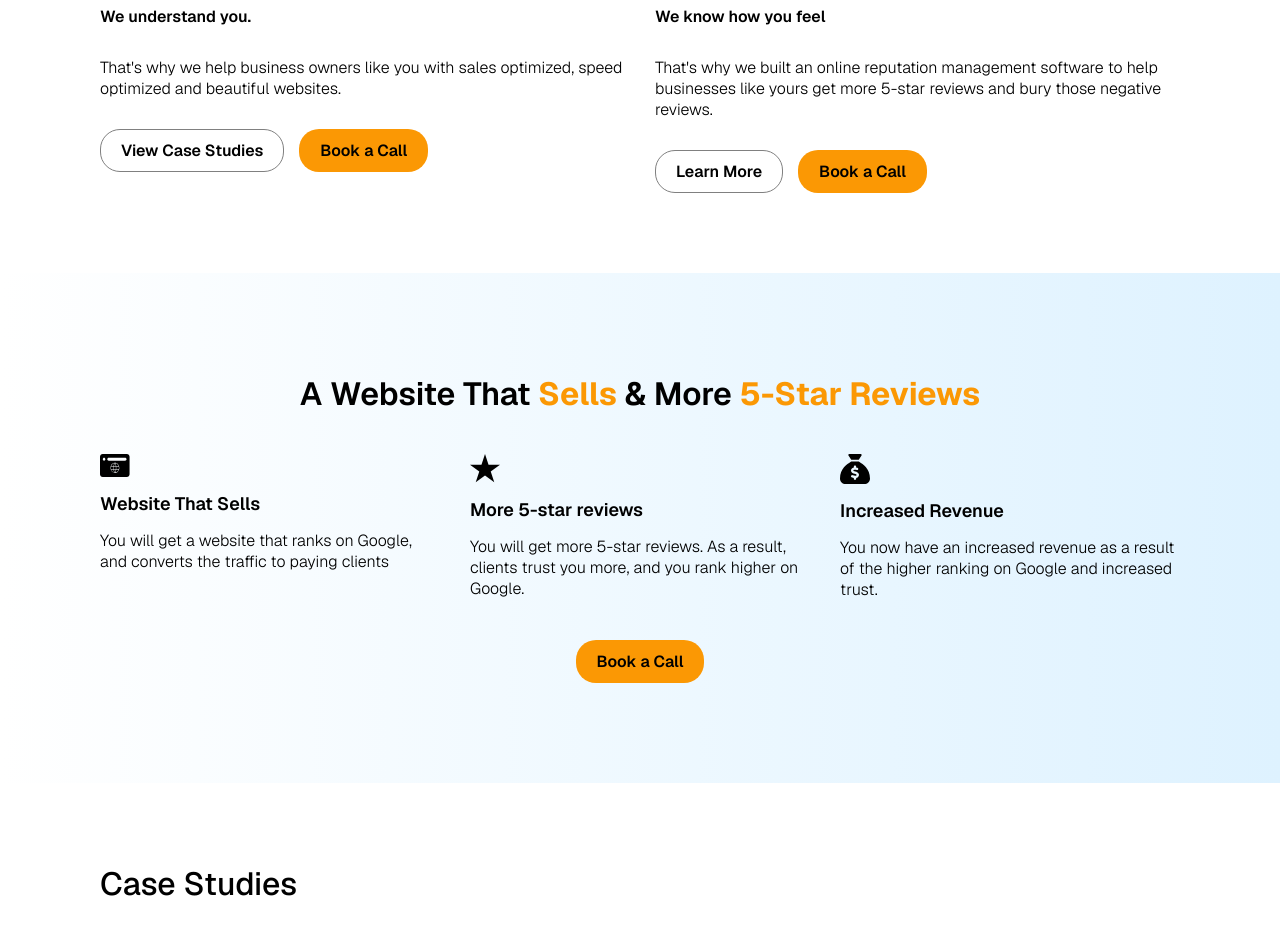
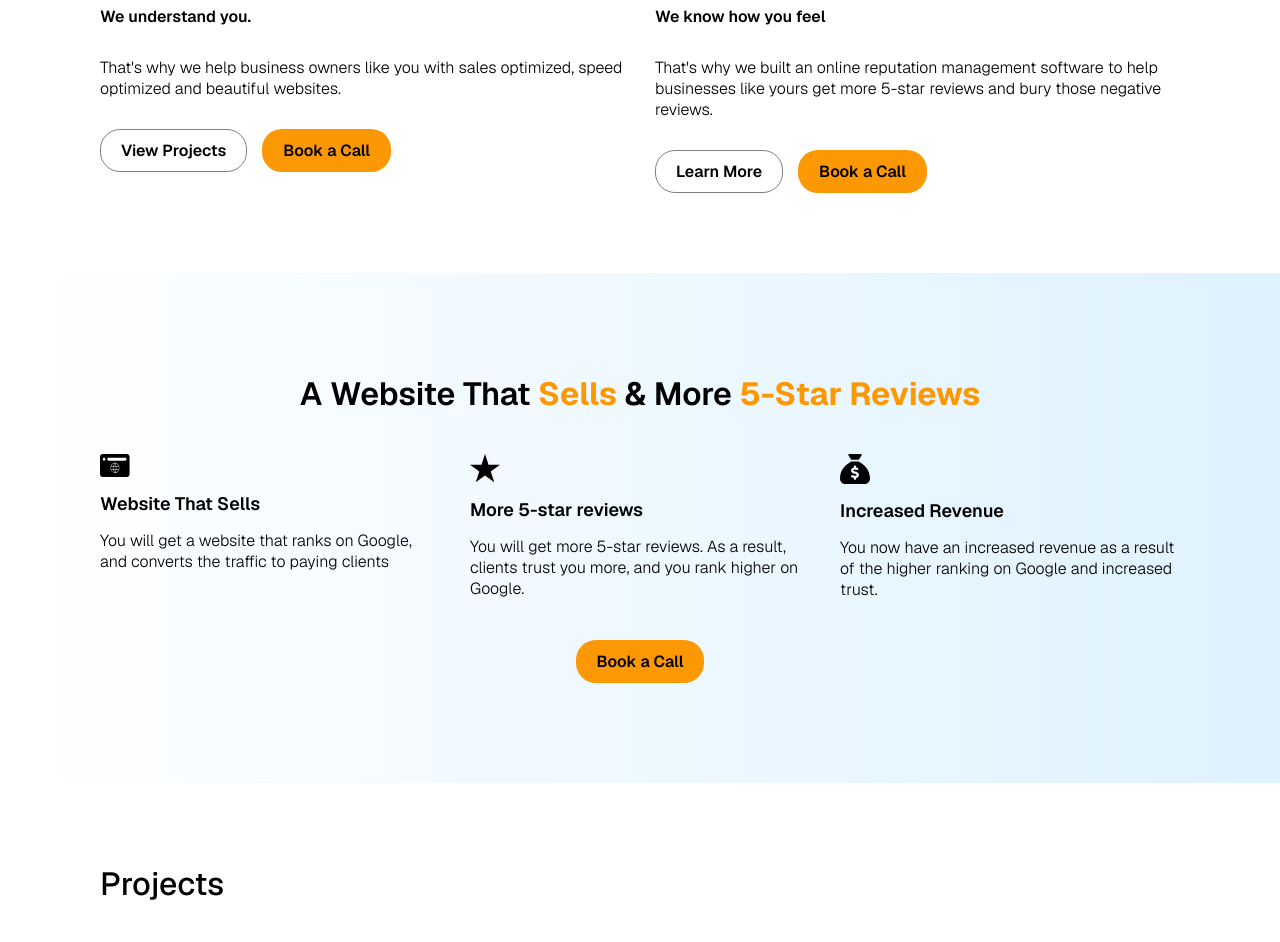
Before and after one commit to hewar-saber/reviewsurplus-site, a Next.js app: page / in a window 1280 px wide. Shown: the part 1240-2182 px from the top of the page. Built offline with nearby package versions, Linux system fonts and the light colour scheme.

Commit message:
Simplified slugs

```diff
--- a/app/page.tsx
+++ b/app/page.tsx
@@ -144,7 +144,7 @@ export default function Page() {
             </section>
 
             <div className={styles.caseStudies}>
-                <h4>Case Studies</h4>
+                <h4>Projects</h4>
                 <CaseStudies />
             </div>
 
--- a/components/CTA/CTA.tsx
+++ b/components/CTA/CTA.tsx
@@ -40,13 +40,13 @@ export function CaseStudyCTA({
 }) {
     return (
         <Link
-            href='/case-studies'
+            href='/projects'
             className={`${styles.secondary} ${color ? styles.red : ''} ${
                 reverse ? styles.reverse : ''
             } ${className}`}
             style={style}
         >
-            View Case Studies
+            View Projects
         </Link>
     )
 }
--- a/components/CaseStudies/CaseStudies.tsx
+++ b/components/CaseStudies/CaseStudies.tsx
@@ -111,7 +111,7 @@ export default function CaseStudies() {
                         known that this is football ticket service.
                     </p>
                     <WithArrow
-                        href='/case-studies/fotballbilletter-visual-identity'
+                        href='/projects/fotballbilletter-visual-identity'
                         type='secondary'
                     >
                         Read Case Study
--- a/components/Footer/Footer.tsx
+++ b/components/Footer/Footer.tsx
@@ -38,10 +38,8 @@ export default function Footer() {
             <div className={styles.section}>
                 <b>Services</b>
                 <div className={styles.links}>
-                    <Link href={'/services/webdesign-and-seo'}>
-                        Web Design & SEO
-                    </Link>
-                    <Link href={'/services/online-reputation-management'}>
+                    <Link href={'/webdesign'}>Web Design & SEO</Link>
+                    <Link href={'/online-reputation-management'}>
                         Reputation Management
                     </Link>
                 </div>
--- a/components/Header/Header.tsx
+++ b/components/Header/Header.tsx
@@ -24,7 +24,7 @@ export default function Header() {
                 <img alt='Logo' width={100} src={'/images/logo.svg'}></img>
             </Link>
             <div className={styles.links}>
-                <Link href='/webdesign-and-seo' className={styles.link}>
+                <Link href='/webdesign' className={styles.link}>
                     Web Design & SEO
                 </Link>
                 <Link
```
Also changed, not shown: app/projects/fotballbilletter-visual-identity/page.tsx (renamed from app/case-studies/fotballbilletter-visual-identity/page.tsx), app/projects/page.module.scss (renamed from app/case-studies/page.module.scss), app/projects/page.tsx (renamed from app/case-studies/page.tsx), app/webdesign/page.tsx (renamed from app/webdesign-and-seo/page.tsx), app/webdesign/webDesignAndSeo.module.scss (renamed from app/webdesign-and-seo/webDesignAndSeo.module.scss).
